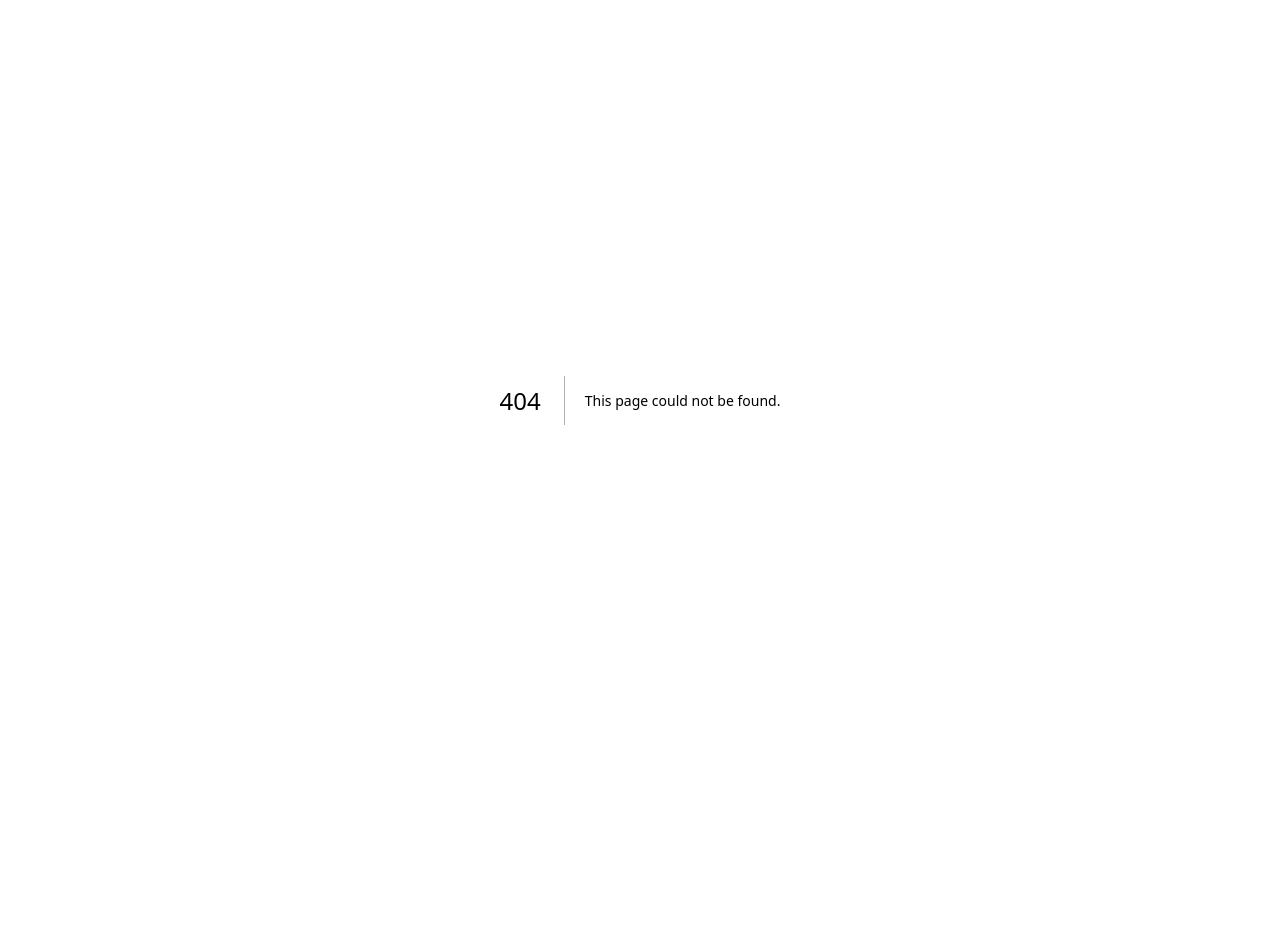
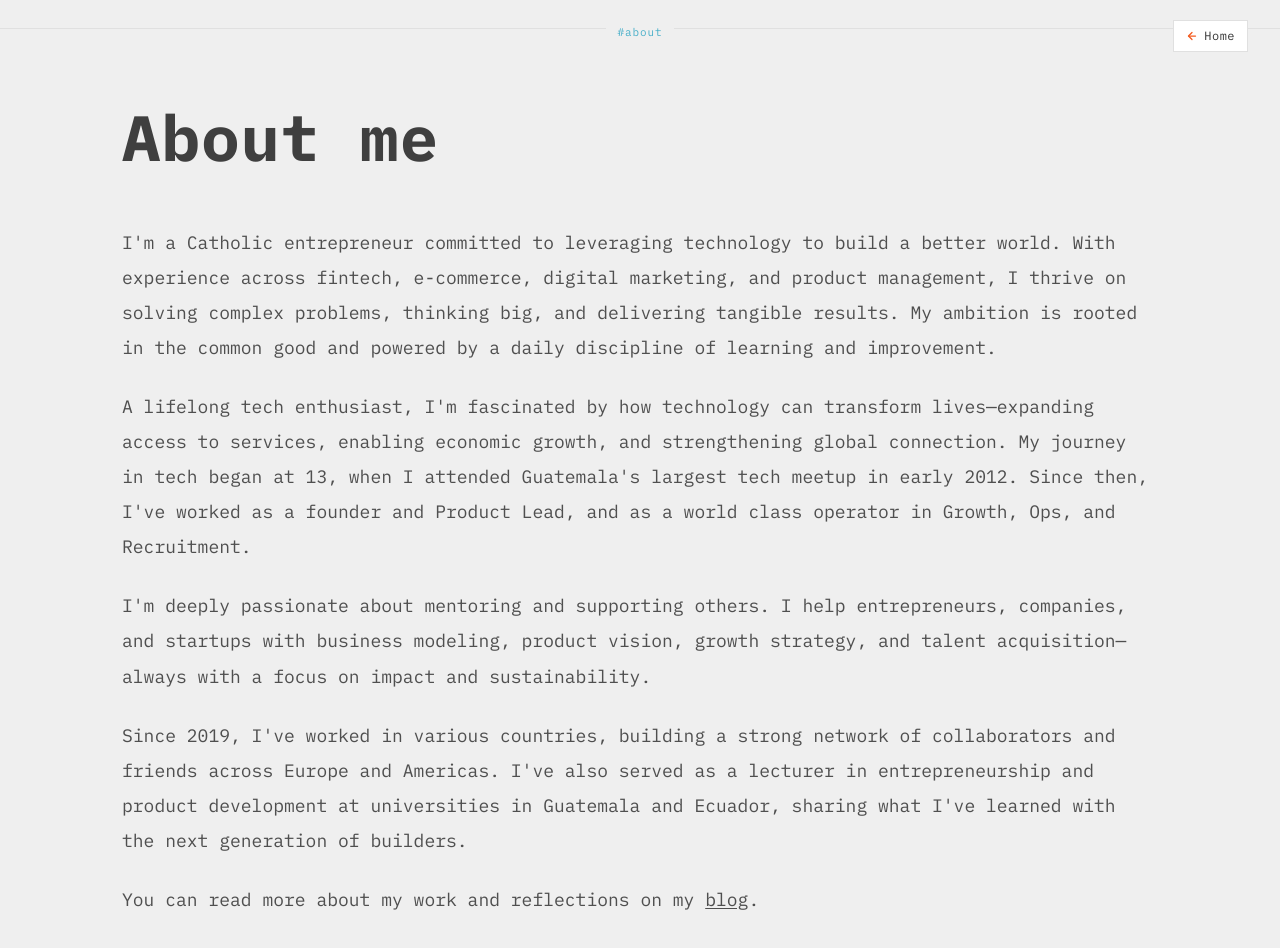
Before and after one commit to siempreotto/v0-otto-salvador-personal-site, a Next.js app: page /about in a window 1280 px wide. Before the commit this address had no page. Shown: the top 948 px of the page. Before the commit the page ends 800 px from the top, so only its background shows below. Built offline with nearby package versions, Linux system fonts and the light colour scheme.

Commit message:
feat: add About page with Carrd design\n\nCreate minimalist About page and update homepage link.

```diff
--- /dev/null
+++ b/app/about/page.tsx
@@ -0,0 +1,67 @@
+import Link from "next/link"
+import { ArrowLeft } from "lucide-react"
+
+export default function AboutPage() {
+  return (
+    <main className="min-h-screen bg-background font-mono">
+      {/* Top guide line with label */}
+      <div className="relative w-full pt-6 pb-4">
+        <div className="absolute top-1/2 left-0 right-0 h-px bg-border" />
+        <div className="relative flex justify-center">
+          <span className="bg-background px-3 text-[11px] tracking-[0.08em] text-cyan-600/70">
+            #about
+          </span>
+        </div>
+      </div>
+
+      {/* Home button - top right */}
+      <div className="absolute top-5 right-5 md:right-8">
+        <Link
+          href="/"
+          className="inline-flex items-center gap-1.5 bg-white hover:bg-gray-50 border border-border px-3 py-1.5 text-[12px] tracking-[0.04em] text-foreground transition-colors"
+        >
+          <ArrowLeft className="w-3 h-3 text-accent" strokeWidth={2.5} />
+          Home
+        </Link>
+      </div>
+
+      {/* Content */}
+      <div className="mx-auto max-w-[1100px] px-5 md:px-6 lg:px-8 pt-8 pb-16">
+        {/* Heading */}
+        <h1 className="text-[clamp(38px,6vw,64px)] font-bold text-[#3f3f3f] tracking-[0.02em] mb-8 lg:mb-10">
+          About me
+        </h1>
+
+        {/* Body copy */}
+        <div className="text-[15px] md:text-[17px] lg:text-[18px] text-[#4f4f4f] leading-[1.95] space-y-6 max-w-none">
+          <p>
+            {"I'm a Catholic entrepreneur committed to leveraging technology to build a better world. With experience across fintech, e-commerce, digital marketing, and product management, I thrive on solving complex problems, thinking big, and delivering tangible results. My ambition is rooted in the common good and powered by a daily discipline of learning and improvement."}
+          </p>
+
+          <p>
+            {"A lifelong tech enthusiast, I'm fascinated by how technology can transform lives—expanding access to services, enabling economic growth, and strengthening global connection. My journey in tech began at 13, when I attended Guatemala's largest tech meetup in early 2012. Since then, I've worked as a founder and Product Lead, and as a world class operator in Growth, Ops, and Recruitment."}
+          </p>
+
+          <p>
+            {"I'm deeply passionate about mentoring and supporting others. I help entrepreneurs, companies, and startups with business modeling, product vision, growth strategy, and talent acquisition—always with a focus on impact and sustainability."}
+          </p>
+
+          <p>
+            {"Since 2019, I've worked in various countries, building a strong network of collaborators and friends across Europe and Americas. I've also served as a lecturer in entrepreneurship and product development at universities in Guatemala and Ecuador, sharing what I've learned with the next generation of builders."}
+          </p>
+
+          <p>
+            You can read more about my work and reflections on my{" "}
+            <Link
+              href="/blog"
+              className="underline underline-offset-2 hover:text-accent transition-colors"
+            >
+              blog
+            </Link>
+            .
+          </p>
+        </div>
+      </div>
+    </main>
+  )
+}
--- a/app/page.tsx
+++ b/app/page.tsx
@@ -20,7 +20,7 @@ import {
 // Button rows matching original Carrd layout
 const buttonRows = [
   [
-    { label: "About", icon: User, href: "#about" },
+    { label: "About", icon: User, href: "/about" },
     { label: "Testimonials", icon: MessageSquare, href: "#testimonials" },
     { label: "My track record", icon: Award, href: "#track-record" },
   ],
```
